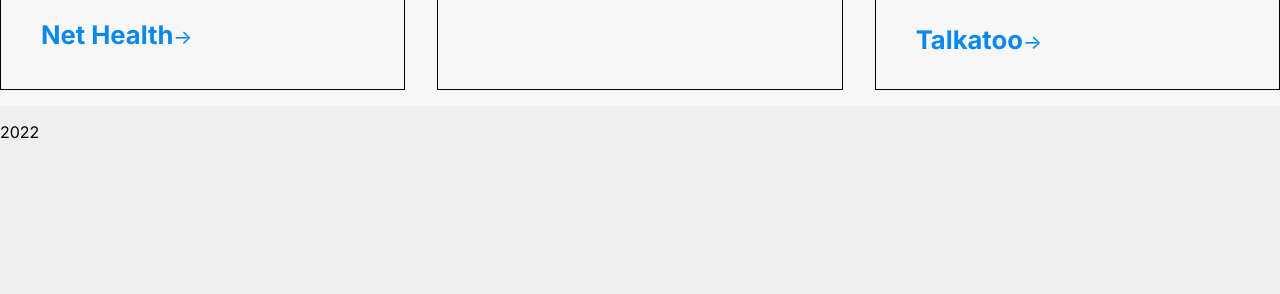
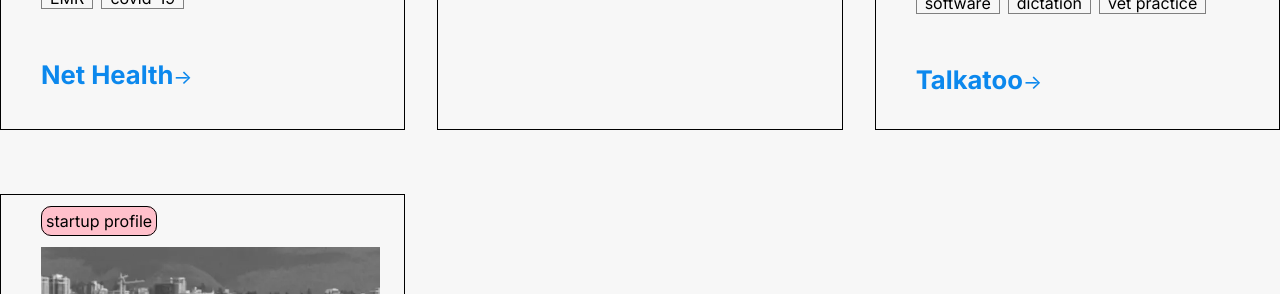
Before and after one commit to cml815/about-a, a React (Create React App) app: page / in a window 1280 px wide. Shown: the part 2506-2800 px from the top of the page. Before the commit the page ends 2664 px from the top, so only its background shows below. Built offline with nearby package versions, Linux system fonts and the light colour scheme.

Commit message:
add project

```diff
--- a/src/data.js
+++ b/src/data.js
@@ -183,8 +183,25 @@ let projects = [
     url0: "https://talkatoo.com/news/category/case-studies/",
     title0: "Dictation Software Helps Vet Practice",
   },
+  {
+    id: "13",
+    company: "Business Insider",
+    product: "startup profile",
+    category: "media relations",
+    tags: [
+      {tag: "automotive"},
+    ],
+    image: require("./images/sparrow.webp"),
+    snippet: "A profile I wrote on an edgy automotive startup was picked up and syndicated by Business Insider.",
+    excerpt: "The Electrameccanica Sparrow is among the new contenders vying in the electric car market. This single-user vehicle with three wheels and odd shape is made in B.C. has gotten notice on Vancouver roads. ElectraMeccanica chief executive Jerry Kroll is confident that an oddly-shaped, three-wheeled electric vehicle will please Canada drivers and drum up big profits.",
+    url0: "https://www.businessinsider.com/this-3-wheeled-electric-car-is-the-volkswagen-beetle-of-the-21st-century-2015-7",
+    title0: "This 3-wheeled electric car is the 'Volkswagen Beetle of the 21st century'",
+  }
+
 
 ]
+
+
 
 export function getProjects () {
   return projects;
```
Also changed, not shown: src/images/sparrow.webp (added).
